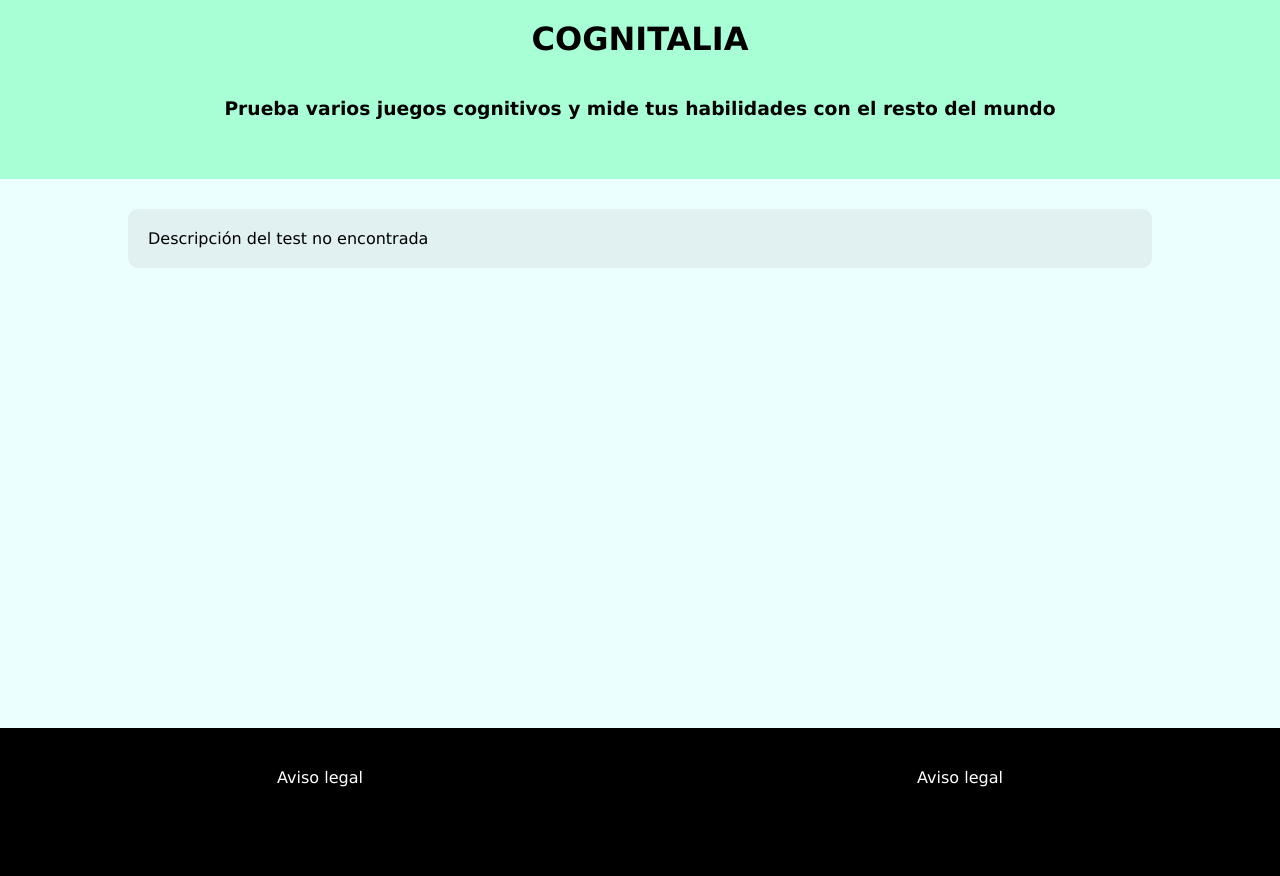
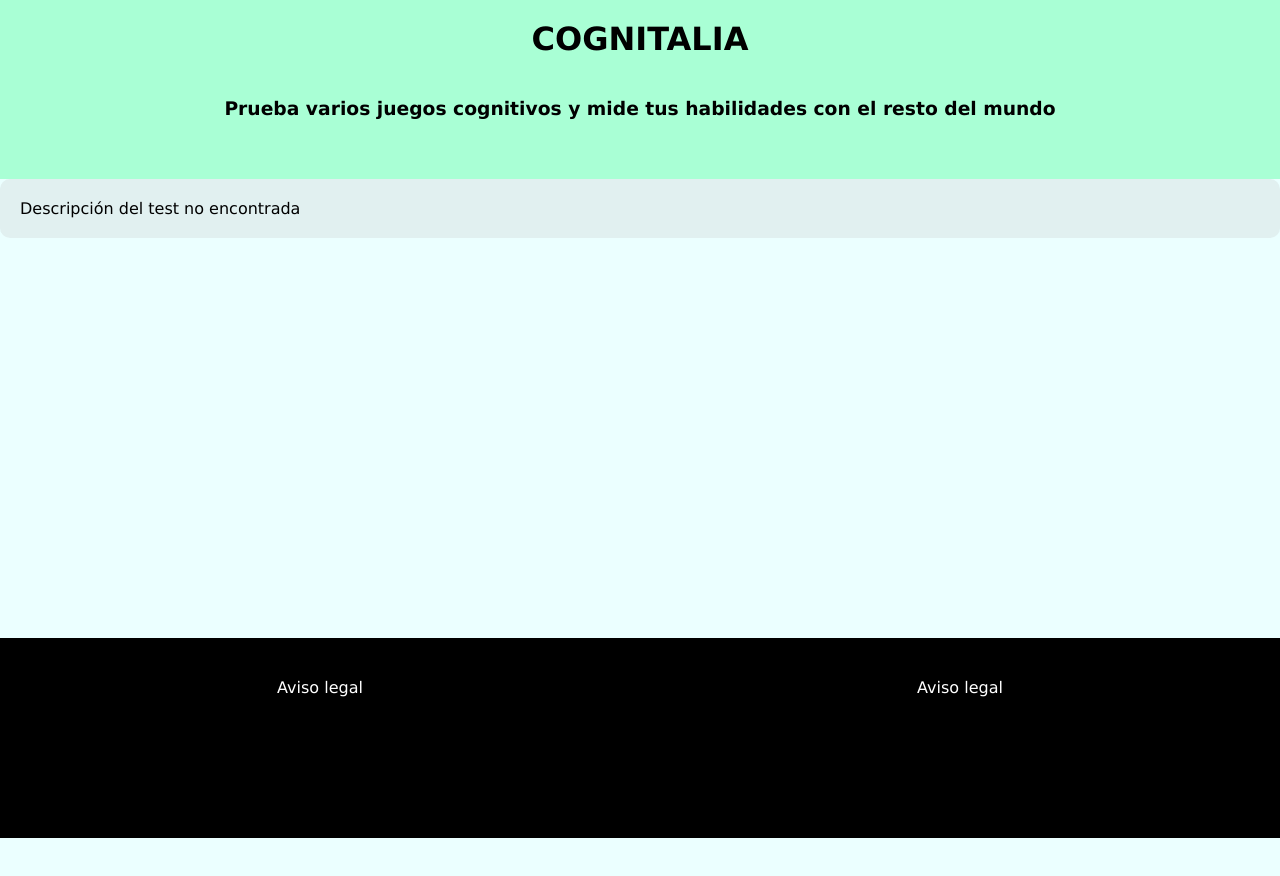
Before and after one commit to Fersanseg/cognitalia, an Angular app: page /stroop in a window 1280 px wide. Shown: the top 876 px of the page. After the commit the page ends 838 px from the top, so only its background shows below. Built offline with nearby package versions, Linux system fonts and the light colour scheme.

Commit message:
refactored components so their alignment depends on parent container instead of themselves

```diff
--- a/src/app/components/test-description-box/test-description-box.component.scss
+++ b/src/app/components/test-description-box/test-description-box.component.scss
@@ -1,10 +1,7 @@
 @import '../../utils/variables.scss';
 
 .testDescription {
-    display: flex;
-    flex-direction: column;
-    width: 80%;
-    margin: 3rem auto;
+    width: 100%;
     padding: 2rem;
     background-color: $light-gray;
     border-radius: 1rem;
--- a/src/app/components/test-window/test-window.component.scss
+++ b/src/app/components/test-window/test-window.component.scss
@@ -1,5 +1,4 @@
 .testWindow {
-    width: 80%;
+    width: 100%;
     min-height: 40rem;
-    margin: 3rem auto;
 }
--- a/src/app/pages/tests/tiempo-reaccion/tiempo-reaccion.component.scss
+++ b/src/app/pages/tests/tiempo-reaccion/tiempo-reaccion.component.scss
@@ -1,8 +1,17 @@
+
+.TR {
+    display: flex;
+    flex-direction: column;
+    align-items: center;
+    margin: 3rem 0;
+
+    & > * {
+        margin: 1.5rem;
+        width: 80%;
+    }
+}
 
 .testCount {
-    margin: 3rem auto;
-    display: flex;
-    justify-content: center;
     text-align: center;
     font-size: 2rem;
 }
```
